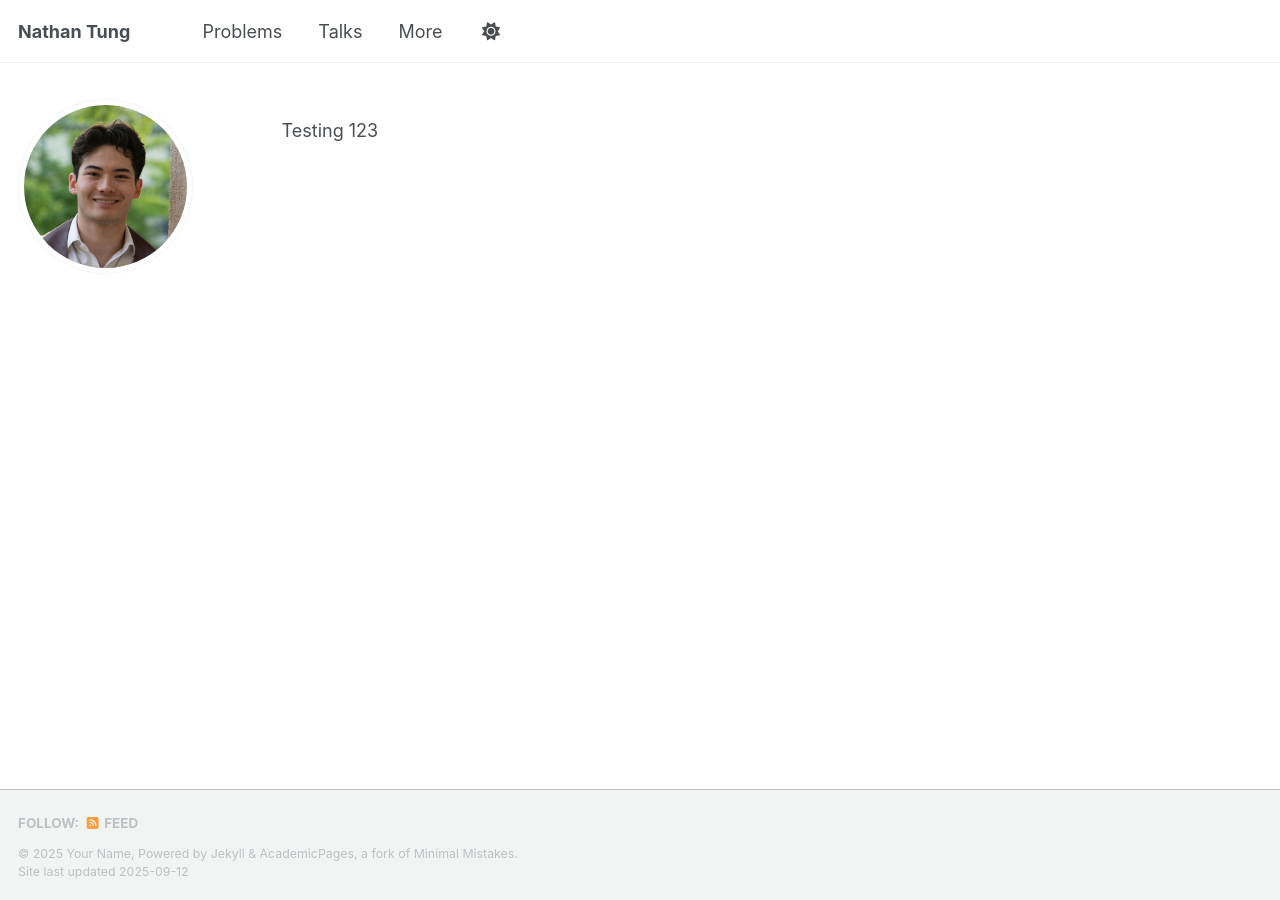
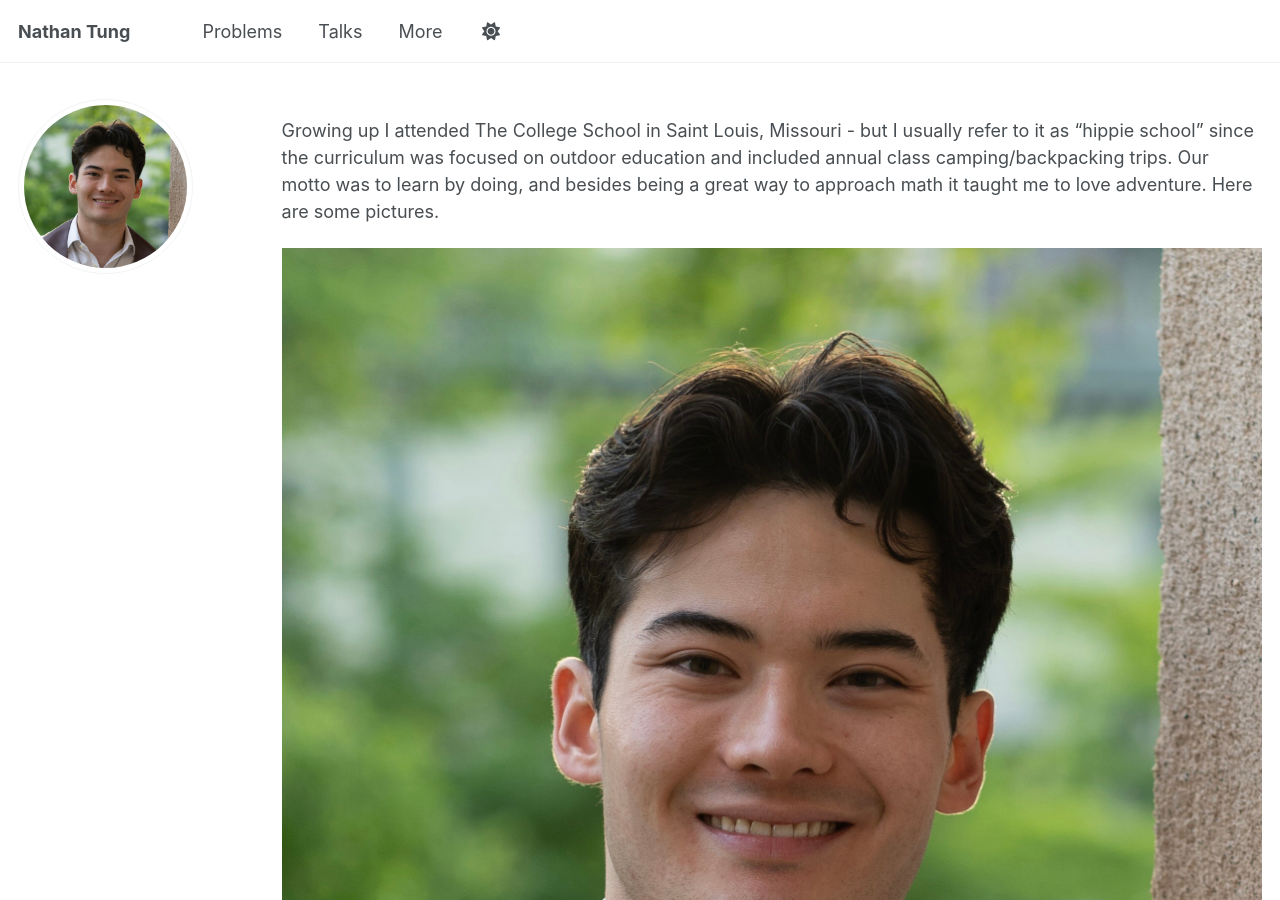
Before and after one commit to njtung/njtung.github.io, a Jekyll site: the page built from _pages/more.md, in a window 1280 px wide and 900 px high. Built offline with Jekyll 4.4.1, drawn with Linux system fonts in a browser that asks for light colours; a script that is not in the unit is left out.

Commit message:
Update more.md

```diff
--- a/_pages/more.md
+++ b/_pages/more.md
@@ -4,4 +4,6 @@ permalink: /more/
 author_profile: true
 ---
 
-Testing 123
+Growing up I attended The College School in Saint Louis, Missouri - but I usually refer to it as "hippie school" since the curriculum was focused on outdoor education and included annual class camping/backpacking trips. Our motto was to learn by doing, and besides being a great way to approach math it taught me to love adventure. Here are some pictures.
+
+![Test](../images/profile.png)
```
